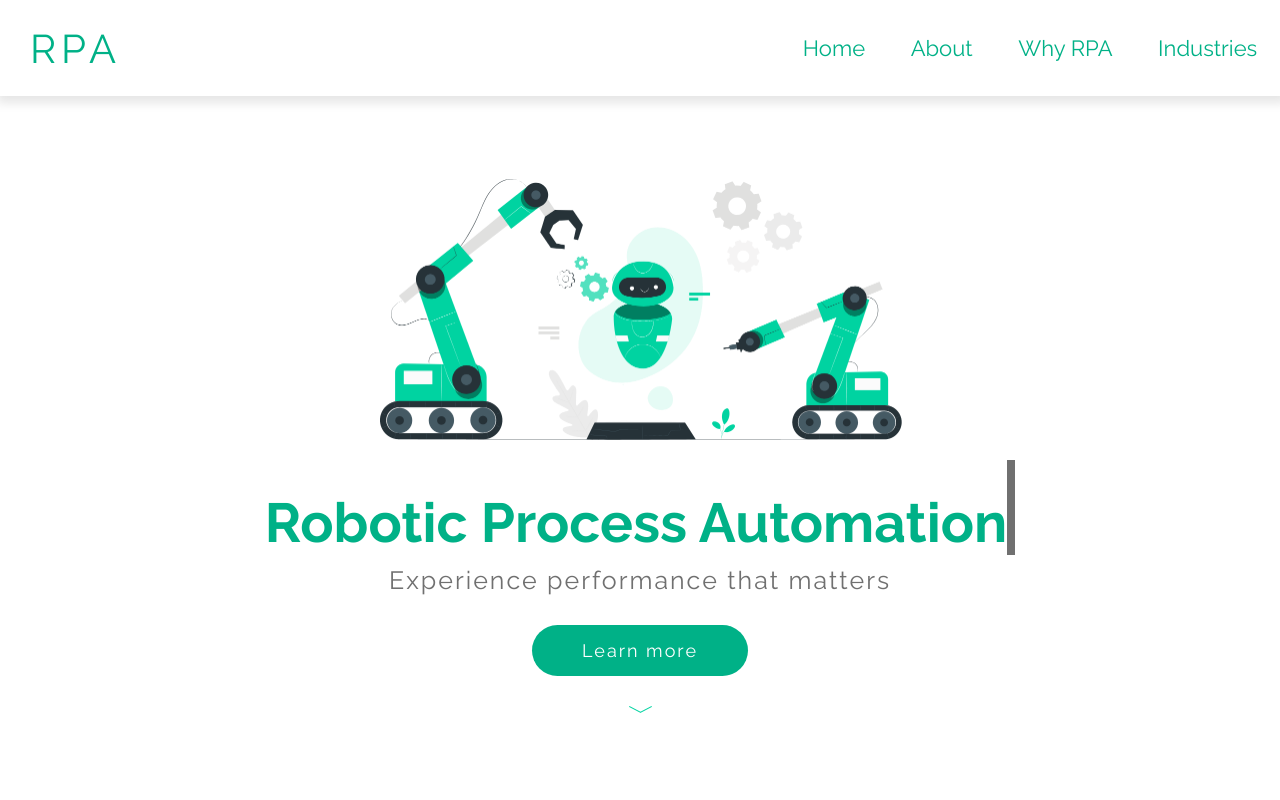
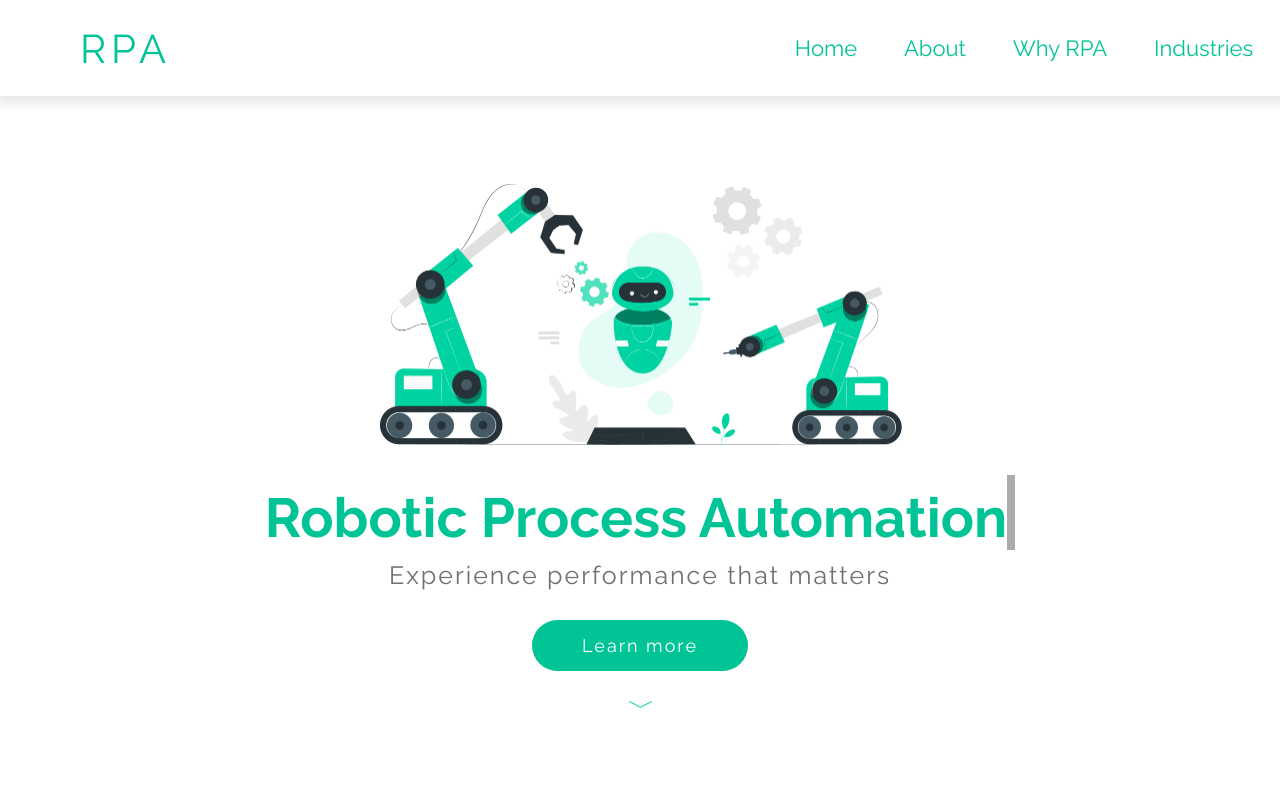
Before and after one commit to nadifalifahim/webpage-robotic-process-automation, a plain HTML site: page index.html in a window 1280 px wide. Shown: the top 800 px of the page. Drawn offline with Linux system fonts and the light colour scheme.

Commit message:
updates UI

```diff
--- a/style.css
+++ b/style.css
@@ -1,5 +1,6 @@
 :root {
-    --primary-color: #00b187;
+    --primary-color: #00c496;
+    --hover-color: #00b98e;
     --bg-white: white;
     --border-grey: #707070;
 }
@@ -34,7 +35,7 @@
         border-color: transparent
     }
     50% {
-        border-color: #707070;
+        border-color: #acacac;
     }
 }
 
@@ -73,17 +74,18 @@ a {
     display: flex;
     align-items: center;
     width: 100%;
-    margin: auto;
 }
 
 .nav-logo-content {
-    flex: 3;
+    width: 60%;
     transition: ease 0.5s;
-    padding-left: 30px;
+    padding-left: 80px;
+    transform-origin: 100px;
 }
 
 .nav-logo-content:hover {
-    transform: translateY(-3px);
+    transform: Scale(1.05);
+    /* transform: translateY(-3px); */
 }
 
 .nav-logo {
@@ -99,13 +101,13 @@ a {
 }
 
 .nav-items {
-    flex: 2;
+    width: 40%;
 }
 
 .nav-items ul {
     display: flex;
     list-style-type: none;
-    justify-content: space-around;
+    justify-content: space-evenly;
 }
 
 .nav-items ul li {
@@ -113,12 +115,13 @@ a {
     color: var(--primary-color);
     font-size: 22px;
     font-weight: 400;
+    margin: 20px;
     transition: ease 0.5s all;
 }
 
 .nav-items ul li:hover {
     font-weight: 600;
-    transform: translateY(-3px);
+    transform: Scale(1.1);
 }
 
 .nav-items ul li:active {
@@ -146,7 +149,7 @@ a {
     text-align: center;
     animation: fadeInAnimation ease 3s;
     animation-iteration-count: 1;
-    animation-fill-mode: forwards;
+    /* animation-fill-mode: forwards; */
 }
 
 .header img {
@@ -157,7 +160,7 @@ a {
 .heading {
     font-size: 55px;
     font-weight: 700;
-    padding-top: 30px;
+    padding-top: 10px;
     text-align: center;
     overflow: hidden;
     /* Ensures the content is not revealed until the animation */
@@ -165,7 +168,7 @@ a {
     /* The typwriter cursor */
     white-space: nowrap;
     /* Keeps the content on a single line */
-    margin: 0 auto;
+    margin-top: 10px;
     /* Gives that scrolling effect as the typing happens */
     letter-spacing: 0em;
     /* Adjust as needed */
@@ -174,7 +177,7 @@ a {
 }
 
 .heading:hover {
-    transform: translateY(-4px);
+    transform: translateY(-3px);
 }
 
 .sub-heading {
@@ -183,6 +186,11 @@ a {
     text-align: center;
     color: var(--border-grey);
     letter-spacing: 2px;
+    transition: ease 0.5s;
+}
+
+.sub-heading:hover {
+    transform: translateY(-2px);
 }
 
 .btn-learn-more {
@@ -201,7 +209,7 @@ a {
 }
 
 .btn-learn-more:hover {
-    background-color: #05AA83;
+    background-color: var(--hover-color);
     transform: translateY(2px);
 }
 
@@ -340,7 +348,7 @@ a {
 
 .why-RPA-header {
     text-align: center;
-    font-size: 50px;
+    font-size: 40px;
     font-weight: 600;
     color: var(--primary-color);
     margin-bottom: 25px;
@@ -356,7 +364,8 @@ a {
 
 .why-RPA-elements-inside {
     text-align: center;
-    width: 30%;
+    width: 400px;
+    margin: 20px;
     transition: ease 0.3s;
     padding-top: 20px;
     border-radius: 10px;
```
